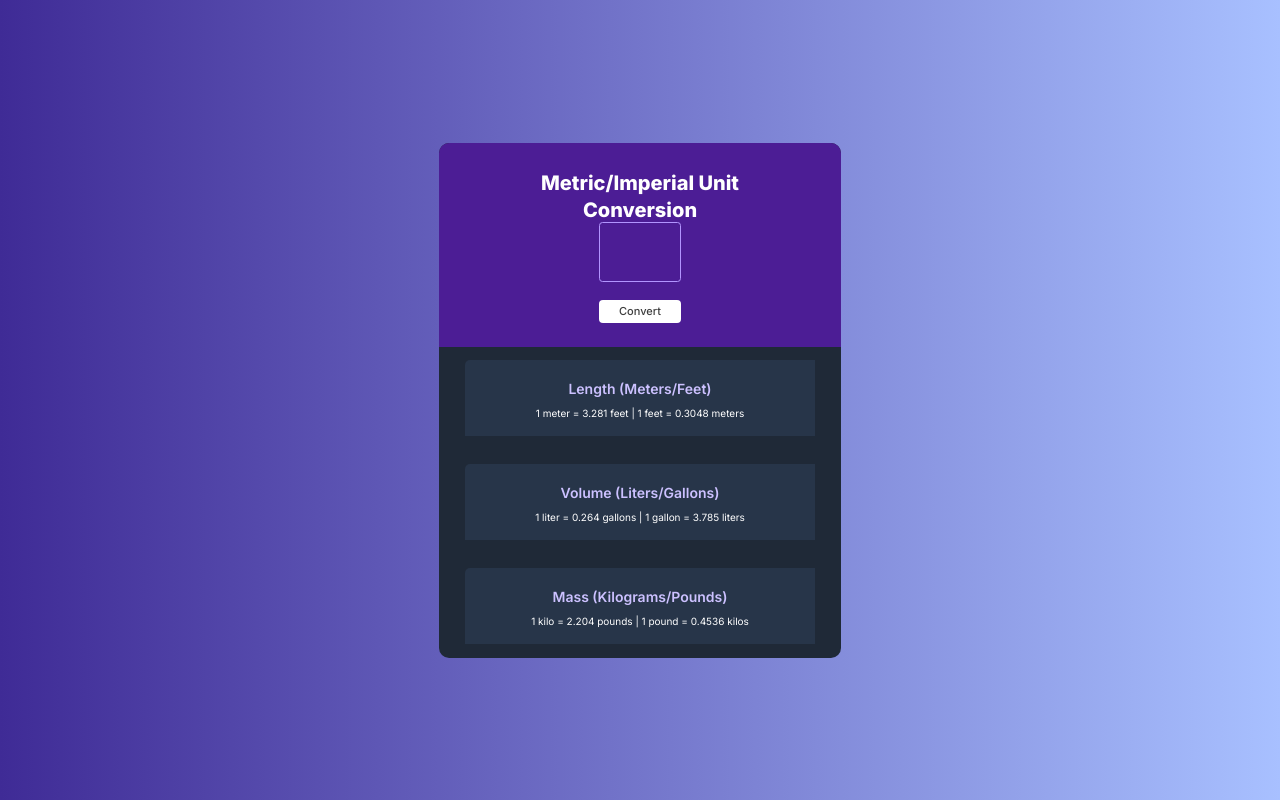
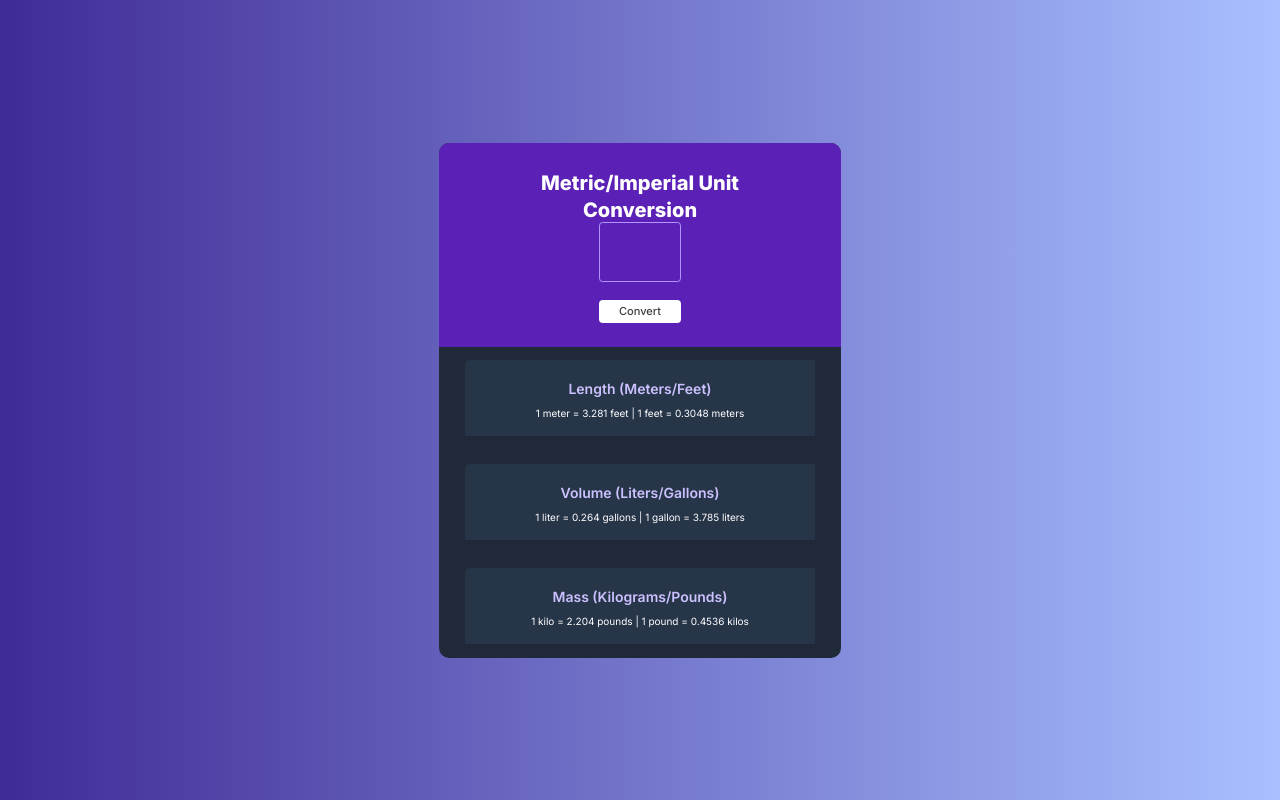
Before and after one commit to mesakh-margo/unit-converter, a website built with Vite: page index.html in a window 1280 px wide. Built offline with nearby package versions, Linux system fonts and the light colour scheme.

Commit message:
Updated container background-color

```diff
--- a/index.css
+++ b/index.css
@@ -25,7 +25,7 @@ body {
     height: 204px;
     margin: 0;
     padding: 0;
-    background-color: #4C1D95;
+    background-color: #5B21B6;
     color: white;
     border-top-left-radius: 10px;
     border-top-right-radius: 10px;
```
